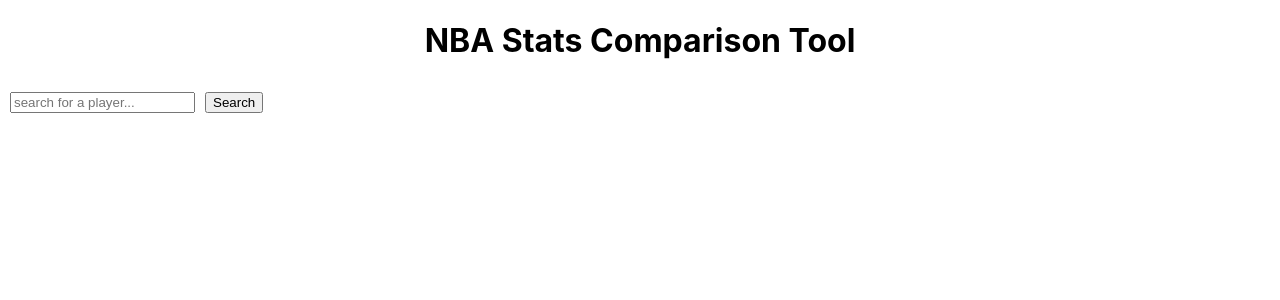
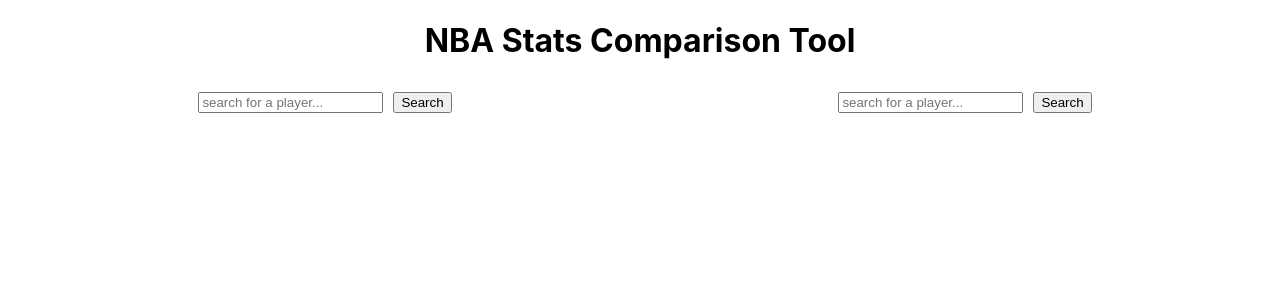
Before and after one commit to filroy-code/nba-api-app, a React (Create React App) app: page / in a window 1280 px wide. Shown: the top 300 px of the page. Built offline with nearby package versions, Linux system fonts and the light colour scheme; the HTML template or start-up script is replaced by a standard one.

Commit message:
can select two different players and display their stats

```diff
--- a/src/App.css
+++ b/src/App.css
@@ -20,7 +20,25 @@
   margin-left: 20px;
 }
 
+.inputsContainer {
+  display: flex;
+  justify-content: space-around;
+}
+
+.resultsContainer {
+  display: flex;
+  justify-content: space-around;
+}
+
+.searchResults {
+  height: 25vh;
+}
+
 .results {
   margin-top: 20px;
   margin-left: 20px;
 }
+
+.disclaimer {
+  font-size: 11px;
+}
--- a/src/App.js
+++ b/src/App.js
@@ -11,6 +11,7 @@
   const [submitted, toggleSubmitted] = React.useState(false)
 
   const [searchedPlayers, updateSearchedPlayers] = React.useState([])
+  const [searchedPlayers2, updateSearchedPlayers2] = React.useState([])
 
   async function submitHandler(event) {
     event.preventDefault()
@@ -24,12 +25,20 @@
     toggleSubmitted(true)
     updateSearchedPlayers(currentSearch)
     changeHandler(event)
-    //let players = playersArray.map(x => `player_ids[]=${x}`)
-    //let listOfPlayers = players.join('&')
-    //let apiQuery = await fetch(`https://www.balldontlie.io/api/v1/season_averages?${listOfPlayers}`)
-    //let results = await apiQuery.json();
-    //console.log(results)
-    console.log(searchedPlayers)
+  }
+
+  async function submitHandler2(event) {
+    event.preventDefault()
+    let currentSearch = [];
+    const playersArray = await (findStats2())
+    playersArray.forEach( async (player) =>
+        {let entry = await fetch(`https://www.balldontlie.io/api/v1/players/${player}`)
+        let result = await entry.json();
+        currentSearch.push(result)
+        })
+    toggleSubmitted(true)
+    updateSearchedPlayers2(currentSearch)
+    changeHandler2(event)
   }
 
   function changeHandler(event) {
@@ -39,12 +48,25 @@
     })
   }
 
-  // function playerSelectChangeHandler(event) {
-  //   console.log(event.target.value)
-  // }
+  function changeHandler2(event) {
+    const {name, value} = event.target;
+    setSearchParams2(prevStatus => {
+      return ({...prevStatus, [name]: value})
+    })
+  }
+
+  const [searchParams, setSearchParams] = React.useState({
+    //searchType: 0,
+    searchQuery: ""
+  });
+
+  const [searchParams2, setSearchParams2] = React.useState({
+    //searchType: 0,
+    searchQuery: ""
+  });
 
   async function findStats() {
-    let playerCall = await fetch(`https://www.balldontlie.io/api/v1/players?search=${searchParams.searchQuery}`)
+    let playerCall = await fetch(`https://www.balldontlie.io/api/v1/players?search=${searchParams.searchQuery}&per_page=5`)
     let playersList = await playerCall.json();
     let playersArray = []
     for (let i = 0; i < playersList.data.length; i++) {
@@ -52,23 +74,36 @@
     return playersArray
   }
 
-  const [searchParams, setSearchParams] = React.useState({
-    //searchType: 0,
-    searchQuery: ""
-  });
-
-  // React.useEffect(() => {})
+  async function findStats2() {
+    let playerCall = await fetch(`https://www.balldontlie.io/api/v1/players?search=${searchParams2.searchQuery}&per_page=5`)
+    let playersList = await playerCall.json();
+    let playersArray = []
+    for (let i = 0; i < playersList.data.length; i++) {
+      playersArray.push(playersList.data[i].id)}
+    return playersArray
+  }
 
   return (
     <div className="App">
       <h1>NBA Stats Comparison Tool</h1>
+      <div className='inputsContainer'>
         <Inputs
           submitHandler={submitHandler}
           searchParams={searchParams}
           changeHandler={changeHandler}
         />
+        <Inputs
+          submitHandler={submitHandler2}
+          searchParams={searchParams2}
+          changeHandler={changeHandler2}
+        />
+      </div>
+      <div className='resultsContainer'>
         {submitted ? <Results
           searchedPlayers={searchedPlayers}/> : null}
+        {submitted ? <Results
+          searchedPlayers={searchedPlayers2}/> : null}
+      </div>
     </div>
   );
 }
--- /dev/null
+++ b/src/components/playerStats.js
@@ -0,0 +1,17 @@
+import React from "react"
+
+export default function PlayerStats(props) {
+
+    let playerStatsArray = []
+    for (let key in props.playerOne) {
+        playerStatsArray.push(`${key}: ${props.playerOne[key]}`)
+    }
+
+    let playerStatsDisplay = playerStatsArray.map(x => <p key={x}>{x}</p>)
+
+    return (
+        <div className="playerStats">
+            {playerStatsDisplay}
+        </div>
+    )
+}
--- a/src/components/results.js
+++ b/src/components/results.js
@@ -1,40 +1,87 @@
 import React from "react"
+import PlayerStats from './playerStats'
 
 export default function Results(props) {
 
     let oldestSeason = 1970
     let seasonArray = [];
-    for (let i = oldestSeason; i <= 2022; i++) {
+    for (let i = oldestSeason; i <= 2021; i++) {
         seasonArray.push(i)
     }
 
     let seasonDropdown = seasonArray.map(x => {
-        return <option value={x} key={x}>{x}-{x+1}</option>
+        if (x === 2021) {
+            return <option value={x} key={x} defaultValue={x}>{x}-{x+1}</option>} else {
+            return <option value={x} key={x}>{x}-{x+1}</option>}
     })
-    /*
-    let seasonDropdown = oldestSeason.map(x => {
-        <option value="1970">1970-1971</option>
-    })
-    */
 
-    const [selectedPlayer, selectedPlayerUpdate] = React.useState()
+    const [selectedPlayer, selectedPlayerUpdate] = React.useState({id: "", name: ""})
     const [selectedYear, selectedYearUpdate] = React.useState()
 
+    const [submitted, toggleSubmitted] = React.useState(false)
+
     function selectPlayer(event) {
-        selectedPlayerUpdate(event.target.value)
-        console.log(selectedPlayer)
+        selectedPlayerUpdate({id: event.target.value, name: event.target.alt})
+        updatePlayerOne({...playerOne, player: selectedPlayer.name})
     }
 
     function selectYear(event) {
         selectedYearUpdate(event.target.value)
-        console.log(selectedYear)
     }
+
+    const [playerOne, updatePlayerOne] = React.useState({
+        player:"",
+        season:0,
+        games_played:0,
+        mins:"",
+        pts:0,
+        reb:0,
+        ast:0,
+        blk:0,
+        stl:0,
+        tov:0,
+        fouls:0,
+        fga:0,
+        fgm:0,
+        fgp:0,
+        oreb:0,
+        fta:0,
+        ftm:0,
+        ftp:0,
+        fg3a:0,
+        fg3m:0,
+        fg3p:0,
+    })
 
     async function findPlayerStats(selectedPlayer, selectedYear) {
         //event.preventDefault();
-        let response = await fetch(`https://www.balldontlie.io/api/v1/season_averages?player_ids[]=${selectedPlayer}&season=${selectedYear}`)
+        let response = await fetch(`https://www.balldontlie.io/api/v1/season_averages?player_ids[]=${selectedPlayer.id}&season=${selectedYear}`)
         let stats = await response.json();
-        console.log(stats)
+        console.log(stats.data[0].games_played)
+        updatePlayerOne({
+            player: selectedPlayer.name,
+            season: stats.data[0].season,
+            games_played: stats.data[0].games_played,
+            mins: stats.data[0].min,
+            pts: stats.data[0].pts,
+            reb: stats.data[0].reb,
+            ast: stats.data[0].ast,
+            blk: stats.data[0].blk,
+            stl: stats.data[0].stl,
+            tov: stats.data[0].turnover,
+            fouls: stats.data[0].pf,
+            fga: stats.data[0].fga,
+            fgm: stats.data[0].fgm,
+            fgp: stats.data[0].fg_pct,
+            oreb: stats.data[0].oreb,
+            fta: stats.data[0].fta,
+            ftm: stats.data[0].ftm,
+            ftp: stats.data[0].ft_pct,
+            fg3a: stats.data[0].fg3a,
+            fg3m: stats.data[0].fg3m,
+            fg3p: stats.data[0].fg3_pct,
+        })
+        toggleSubmitted(true)
     }
 
     const playersList = props.searchedPlayers.map(x =>
@@ -43,7 +90,8 @@
                 type="radio"
                 name="playerChoose"
                 onChange={selectPlayer}
-                value={x.id}>
+                value={x.id}
+                alt={`${x.first_name} ${x.last_name}`}>
             </input>
             <label>
                 {`${x.first_name} ` + x.last_name}
@@ -51,7 +99,7 @@
         </div>)
 
     return <div className="results">
-        <form>
+        <form className="searchResults">
             <label htmlFor="year">Season: </label>
             <select
                 name="year"
@@ -60,8 +108,10 @@
             </select>
             <br></br><br></br>
             {playersList}
+            <b className="disclaimer">Search results are limited to 5 players.</b>
         </form>
         <br></br>
         <button onClick={() => {findPlayerStats(selectedPlayer, selectedYear)}}>Find Player Stats</button>
+        {submitted ? <PlayerStats playerOne={playerOne} /> : null}
     </div>
     }
```
Lines whose indentation alone changed are shown as unchanged.
